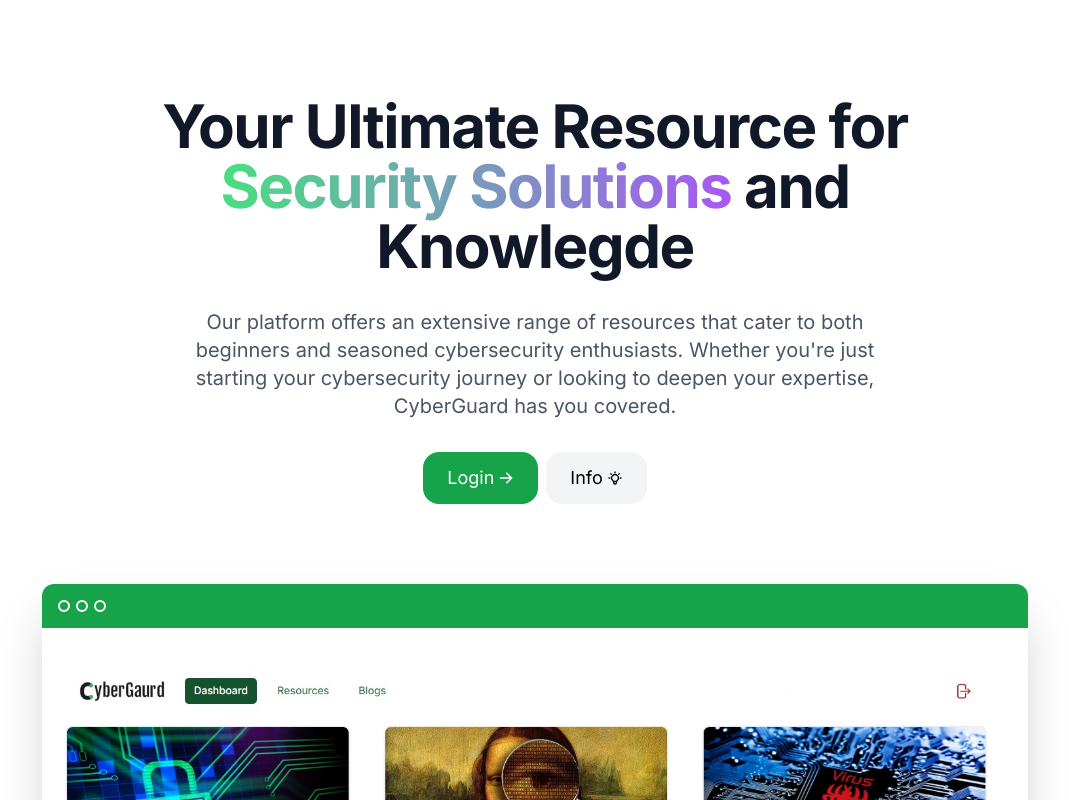
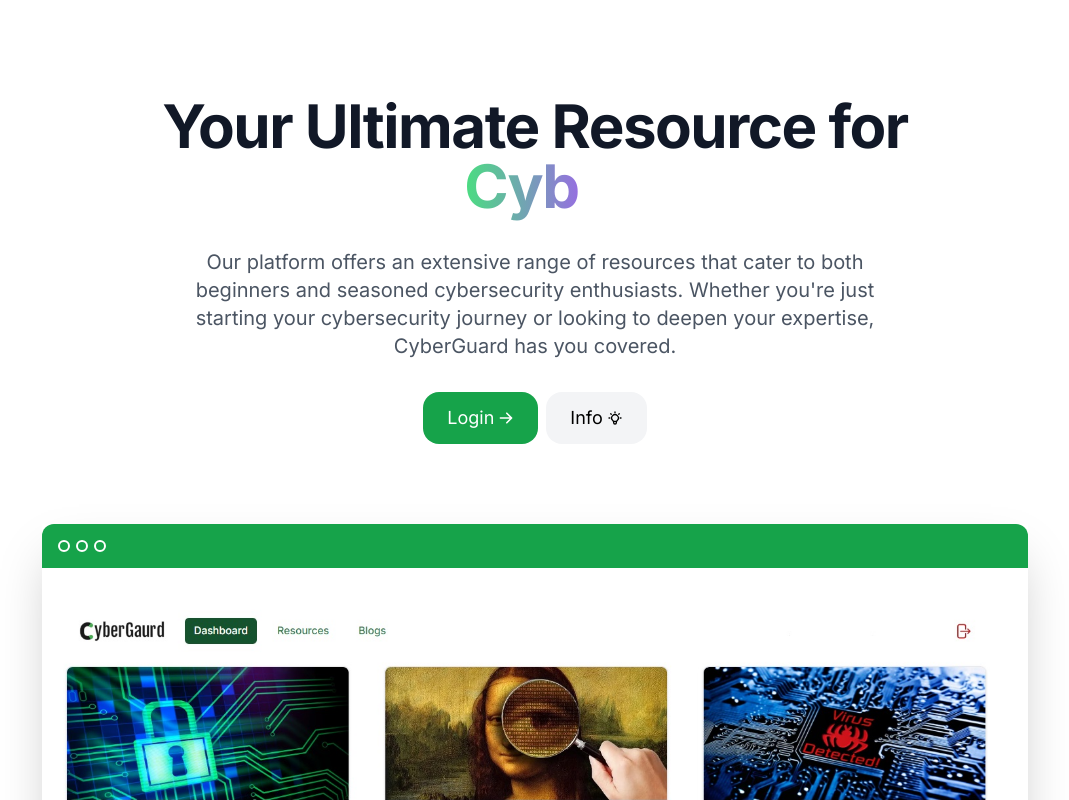
Before and after one commit to armohsin/Cybergaurd, a React (Create React App) app: page / in a window 1280 px wide. Shown: the top 800 px of the page, without its empty margins (105-1174 px from the left). Built offline with nearby package versions, Linux system fonts and the light colour scheme; no server answers.

Commit message:
Added Typewriter

```diff
--- a/package.json
+++ b/package.json
@@ -18,6 +18,7 @@
     "react-dropzone": "^14.2.3",
     "react-router-dom": "^6.16.0",
     "react-scripts": "5.0.1",
+    "react-simple-typewriter": "^5.0.1",
     "react-toastify": "^9.1.3",
     "sort-by": "^1.2.0",
     "uuid": "^9.0.1",
--- a/src/Auth/SignUp.js
+++ b/src/Auth/SignUp.js
@@ -7,7 +7,7 @@
 import { Link, useNavigate } from 'react-router-dom'
 import { useUserAuth } from '../Context/UserAuth';
 import ScreenShot from '../Images/screenshot.jpg'
-
+import { Typewriter } from 'react-simple-typewriter'
 
 function SignUp() {
 
@@ -61,7 +61,17 @@
         <div class="px-12 mx-auto max-w-7xl">
           <div class="w-full mx-auto text-left md:w-11/12 xl:w-9/12 md:text-center">
             <h1 class="mb-8 text-4xl font-extrabold leading-none tracking-normal text-gray-900 md:text-6xl md:tracking-tight">
-              <span>Your Ultimate Resource for</span> <span class="block w-full py-2 text-transparent bg-clip-text leading-12 bg-gradient-to-r from-green-400 to-purple-500 lg:inline"> Security Solutions </span> <span> and Knowlegde</span>
+              <span>Your Ultimate Resource for {' '}</span> <span class="block w-full py-2 text-transparent bg-clip-text leading-12 bg-gradient-to-r from-green-400 to-purple-500 lg:inline">
+              <Typewriter
+            words={['Security Solutions', 'Cyber Knowlegde']}
+            loop={0}
+            cursor
+            cursorStyle='_'
+            typeSpeed={90}
+            deleteSpeed={50}
+            delaySpeed={3000}
+
+          />  </span>
             </h1>
             <p class="px-0 mb-8 text-lg text-gray-600 md:text-xl lg:px-24">
 
--- a/src/Pages/EncryptPage.js
+++ b/src/Pages/EncryptPage.js
@@ -139,6 +139,7 @@
 
             <div >
               <form onSubmit={formHandler}>
+
                 <input
                   type='file'
                 />
```
Also changed, not shown: 1 other file (tests, documents, lock files or other folders).
